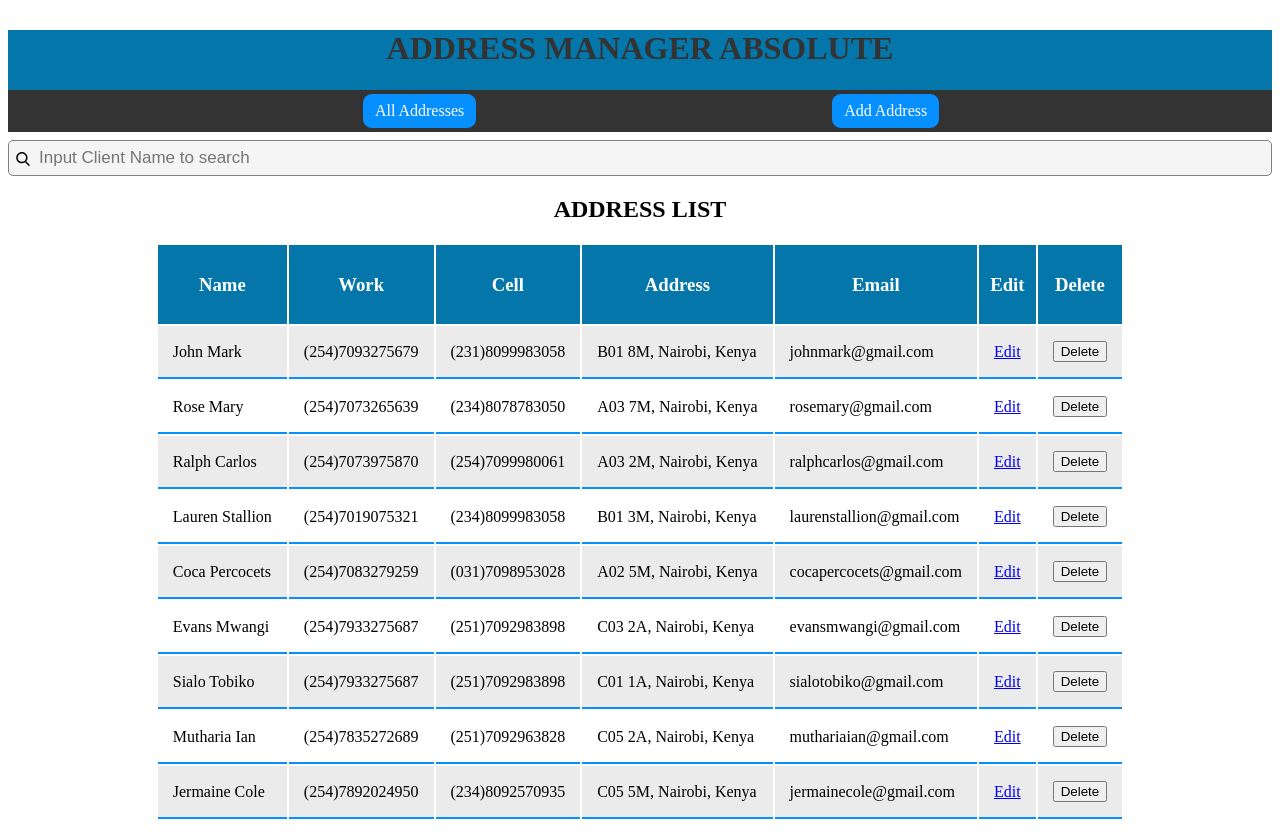
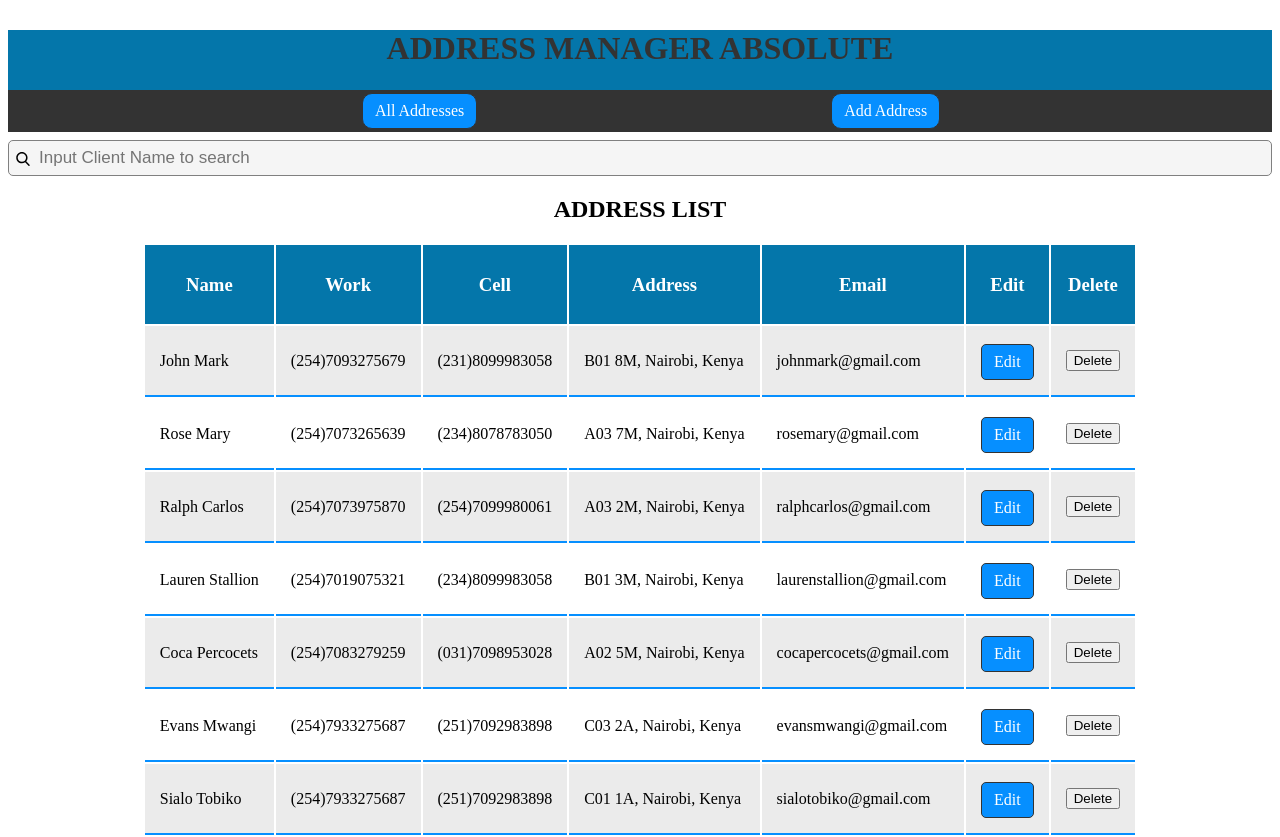
Before and after one commit to PascalOdudigbo/Address-Manager-App, a React (Create React App) app: page / in a window 1280 px wide. Shown: the top 837 px of the page. Built offline with nearby package versions, Linux system fonts and the light colour scheme; data requests are answered from the project's data file.

Commit message:
styled the table row edit link and added hover, active and visited events to it

```diff
--- a/src/index.css
+++ b/src/index.css
@@ -88,4 +88,22 @@
   border-bottom: 2px solid rgb(6, 143, 255);
 }
 tr:nth-child(even) {background-color: #ebebeb;}
+
 tr:hover {background-color: rgb(80, 185, 255);}
+
+.editlink{
+  background-color: rgb(6, 143, 255);
+  color: white;
+  padding: 8px 12px;
+  border: 1px solid #333;
+  border-radius: 5px;
+  text-align: center;
+  margin-top: 3px;
+  text-decoration: none;
+  font-style: bold;
+  display: inline-block;
+}
+
+.editlink:hover, .editlink:active .editlink:visited {
+  background-color: #04aa36;
+}
```
